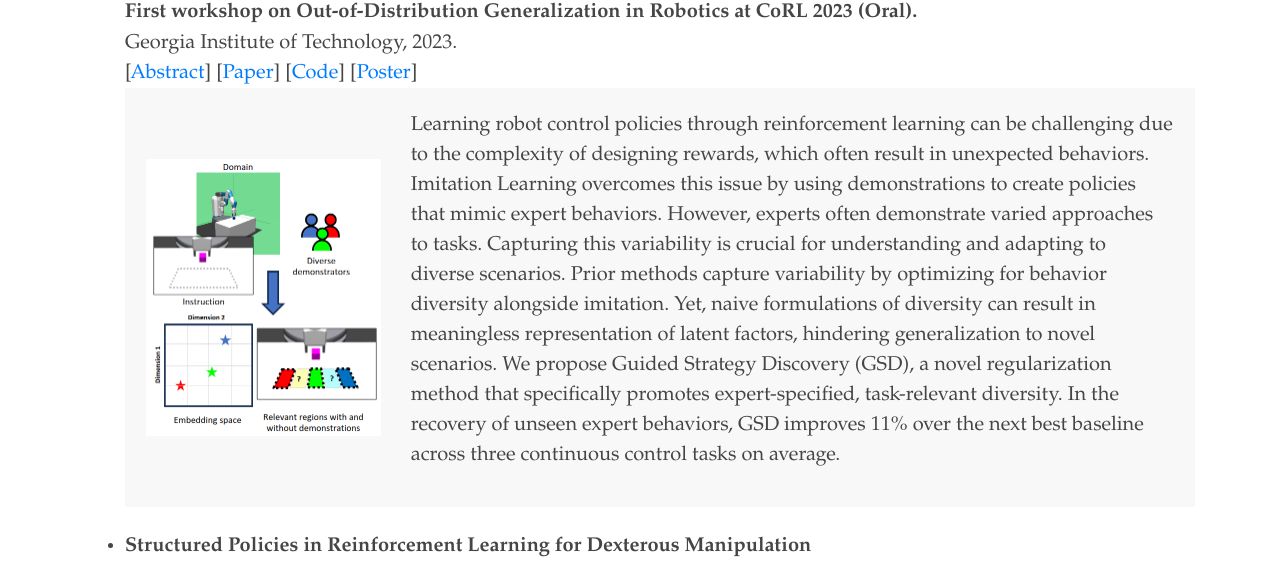
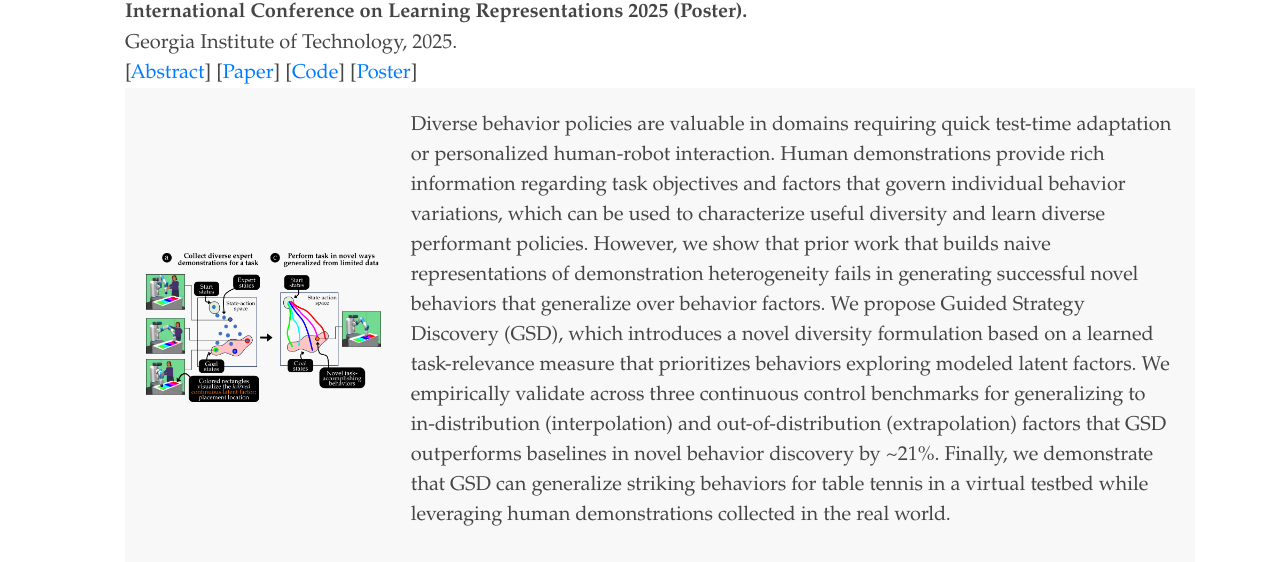
Before and after one commit to varshiths/varshiths.github.io, a plain HTML site: page index.html in a window 1280 px wide. Shown: the part 903-1465 px from the top of the page. Drawn offline with nearby package versions, Linux system fonts and the light colour scheme.

Commit message:
add iclr update

```diff
--- a/index.html
+++ b/index.html
@@ -48,10 +48,10 @@
                 </div>
                 <div class="col-lg-8 col-md-6 order-1 order-xs-1 order-sm-1 order-md-0 order-lg-0">
                     <p>
-                        Hi! I'm a PhD student at <a href="https://www.gatech.edu/">Georgia Institute of Technology</a>, advised by Prof. <a href="https://core-robotics.gatech.edu/">Matthew Gombolay</a> and Prof. <a href="https://www.epic.gatech.edu/">Aaron Young</a>. My research lies in robot learning and human-robot interaction. I am honoured to be supported by the Robotics PhD fellowship from the <a href="https://research.gatech.edu/robotics">Institute of Robotics and Intelligent Machines</a>.
+                        Hi! I'm a PhD student at <a href="https://www.gatech.edu/">Georgia Institute of Technology</a>, advised by Prof. <a href="https://core-robotics.gatech.edu/">Matthew Gombolay</a> and Prof. <a href="https://www.epic.gatech.edu/">Aaron Young</a>. My research lies in robot learning and human-robot interaction, currently exploring the domains of athletic robots and exoskeletons. I am honoured to be supported by the Robotics PhD fellowship from the <a href="https://research.gatech.edu/robotics">Institute of Robotics and Intelligent Machines</a>.
                     </p>
                     <p>
-                        I did my MS in Computer Science at <a href="https://www.gatech.edu/">Georgia Tech</a>, specializing in Computational Perception and Robotics. Before that, I was a Research Engineer at <a href="https://www.honda.co.jp/robotics" target="_blank">Honda R&D Robotics</a>. My undergraduate studies were at <a href="https://www.iitb.ac.in" target="_blank">IIT Bombay</a> in Computer Science and Engineering, where I was advised by Prof. <a href="https://www.cse.iitb.ac.in/~sunita/">Sunita Sarawagi</a> and Prof. <a href="https://www.cse.iitb.ac.in/~soumen/">Soumen Chakrabarti</a>. I also interned at <a href="https://www.jp.honda-ri.com/en/">Honda Research Institute Japan</a>.
+                        I did my MS in Computer Science at <a href="https://www.gatech.edu/">Georgia Tech</a>, specializing in Computational Perception and Robotics. Before that, I was a Research Engineer at <a href="https://www.honda.co.jp/robotics" target="_blank">Honda R&D Robotics</a>. My undergraduate studies were at <a href="https://www.iitb.ac.in" target="_blank">IIT Bombay</a> in Computer Science and Engineering advised by Prof. <a href="https://www.cse.iitb.ac.in/~sunita/">Sunita Sarawagi</a> and Prof. <a href="https://www.cse.iitb.ac.in/~soumen/">Soumen Chakrabarti</a>. I also interned at <a href="https://www.jp.honda-ri.com/en/">HRI Japan</a>.
                     </p>
                 </div>
             </div>
@@ -68,6 +68,36 @@
                 <div class="col">
                     <h2>Projects and Publications</h2>
                     <ul class="pl">
+                        <li>
+                            <b>Generalized Behavior Learning from Diverse Demonstrations</b>
+                            <br/>
+                            <b>Varshith Sreeramdass</b>,
+                            Rohan Paleja, Letian Chen, Sanne van Waveren and
+                            Matthew Gombolay.
+                            <br/>
+                            <b>
+                                International Conference on Learning Representations 2025 (Poster).
+                            </b>
+                            <br/>
+                            Georgia Institute of Technology, 2025.
+                            <br/>
+                            [<a href="#" onclick="$('#gatech_generalized').toggle();return false;">Abstract</a>]
+                            [<a href="https://openreview.net/pdf?id=Q7EjHroO1w" target="_blank">Paper</a>]
+                            [<a href="https://github.com/CORE-Robotics-Lab/GSD" target="_blank">Code</a>]
+                            [<a href="https://varshiths.github.io/res/gsd_iclr_poster.pdf" target="_blank">Poster</a>]
+                            <div id="gatech_generalized" class="abstract" style="display:true;">
+                                <div class="row align-items-center">
+                                    <div class="col-md-3 text-center my-auto">
+                                        <img src="img/gsd.png" alt="gsd">
+                                    </div>
+                                    <div class="col-md-9">
+                                        <p>
+                                            Diverse behavior policies are valuable in domains requiring quick test-time adaptation or personalized human-robot interaction. Human demonstrations provide rich information regarding task objectives and factors that govern individual behavior variations, which can be used to characterize useful diversity and learn diverse performant policies. However, we show that prior work that builds naive representations of demonstration heterogeneity fails in generating successful novel behaviors that generalize over behavior factors. We propose Guided Strategy Discovery (GSD), which introduces a novel diversity formulation based on a learned task-relevance measure that prioritizes behaviors exploring modeled latent factors. We empirically validate across three continuous control benchmarks for generalizing to in-distribution (interpolation) and out-of-distribution (extrapolation) factors that GSD outperforms baselines in novel behavior discovery by ~21%. Finally, we demonstrate that GSD can generalize striking behaviors for table tennis in a virtual testbed while leveraging human demonstrations collected in the real world.
+                                        </p>
+                                    </div>
+                                </div>
+                            </div>
+                        </li>
                         <li>
                             <b>Generalized Behavior Learning from Diverse Demonstrations</b>
                             <br/>
```
Also changed, not shown: img/gsd.png (added), 2 other files.
